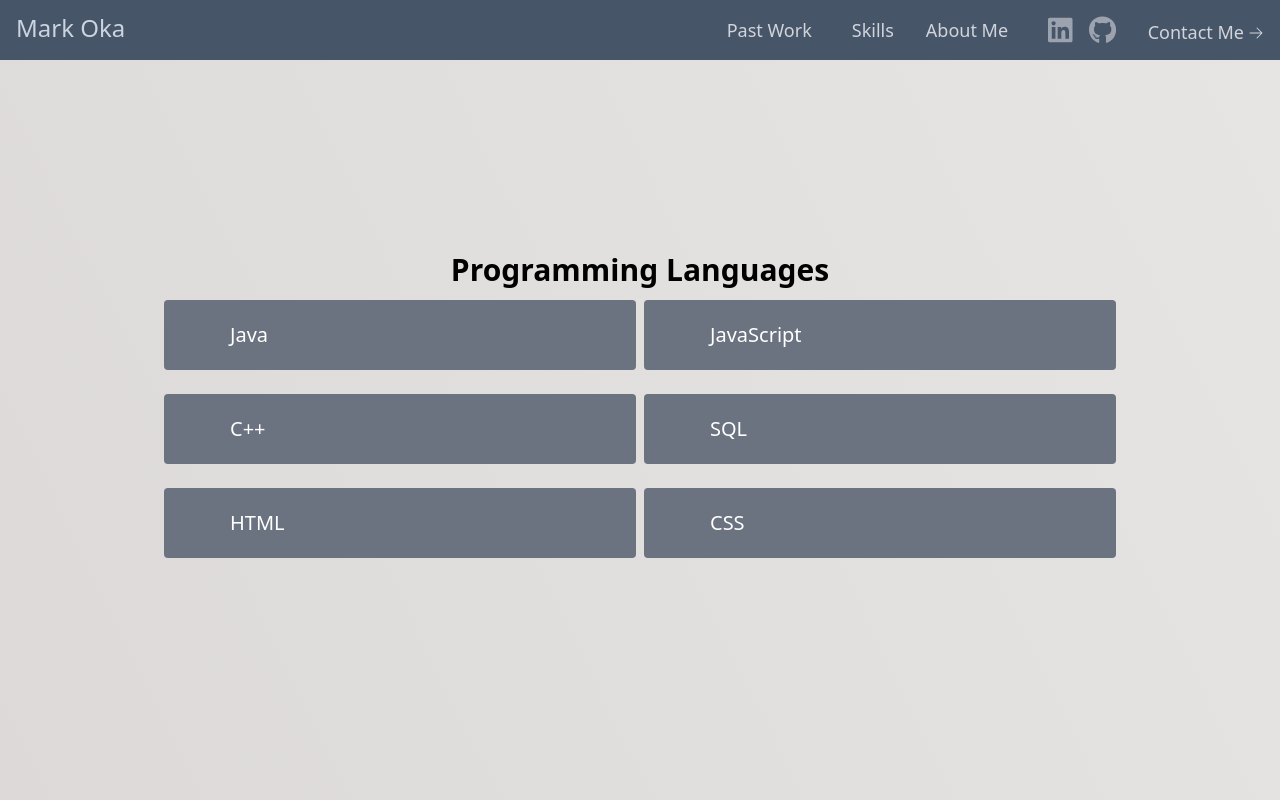
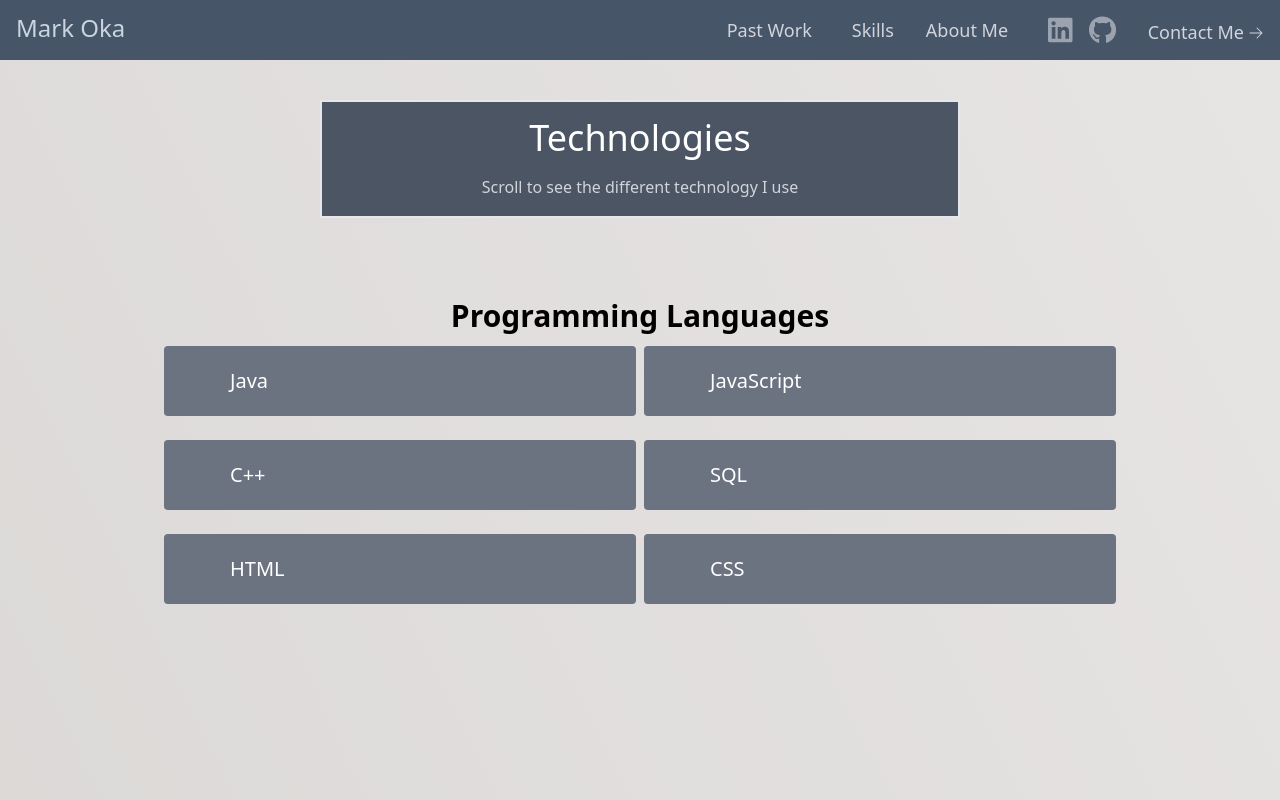
Before and after one commit to markoka101/portfolio, a React (Create React App) app: page /skills in a window 1280 px wide. Shown: the top 800 px of the page. Built offline with nearby package versions, Linux system fonts and the light colour scheme; some icons are missing.

Commit message:
added arrow to indicate scroll

```diff
--- a/src/components/Skills.js
+++ b/src/components/Skills.js
@@ -1,6 +1,8 @@
 import React, { useState, useEffect, useRef } from "react";
 
 import { languages, frameworks, database, tools } from "../data";
+
+import { ChevronDoubleDownIcon } from "@heroicons/react/24/outline";
 
 import RevealOnScroll from "./RevealOnScroll";
 export default function Skills() {
@@ -16,12 +18,25 @@ export default function Skills() {
     const refTools = useRef();
     const isVisibleTools = RevealOnScroll(refTools);
 
+    const refArrow = useRef();
+    const isVisibleArrows = RevealOnScroll(refArrow);
+
     return (
         <section id="skills" className="flex flex-col min-w-full scroll-smooth">
             <div className="flex flex-wrap  min-w-full mx-auto justify-center items-center scroll-smooth">
+                <div className="flex flex-col w-1/2 border-2 mt-10 bg-gray-600 py-4">
+                    <h1 className="sm:text-4xl text-3xl font-medium mb-4 text-white text-center">
+                        Technologies
+                    </h1>
+                    <div></div>
+                    <p className="lg:w-2/3 mx-auto leading-relaxed text-base text-center text-gray-300">
+                        Scroll to see the different technology I use
+                    </p>
+                </div>
+
                 <div
                     ref={refLanguage}
-                    className={`transition-all ease-in-out duration-500 my-48 w-full justify-center items-center flex flex-col ${
+                    className={`transition-all ease-in-out duration-500 mb-20 mt-20 w-full justify-center items-center flex flex-col ${
                         isVisibleLanguage ? "blur-0" : "blur-sm"
                     }`}
                 >
@@ -46,6 +61,14 @@ export default function Skills() {
                         })}
                     </div>
                 </div>
+                <ChevronDoubleDownIcon
+                    ref={refArrow}
+                    className={`h-12 text-black transition-all ease-in-out duration-500 hidden sm:hidden md:block lg:block ${
+                        isVisibleArrows
+                            ? "opacity-0"
+                            : "opacity-100 animate-pulse"
+                    }`}
+                ></ChevronDoubleDownIcon>
                 <div
                     ref={refFrameworks}
                     className={`transition-all ease-in-out duration-500 my-44 w-full justify-center items-center flex flex-col ${
```
